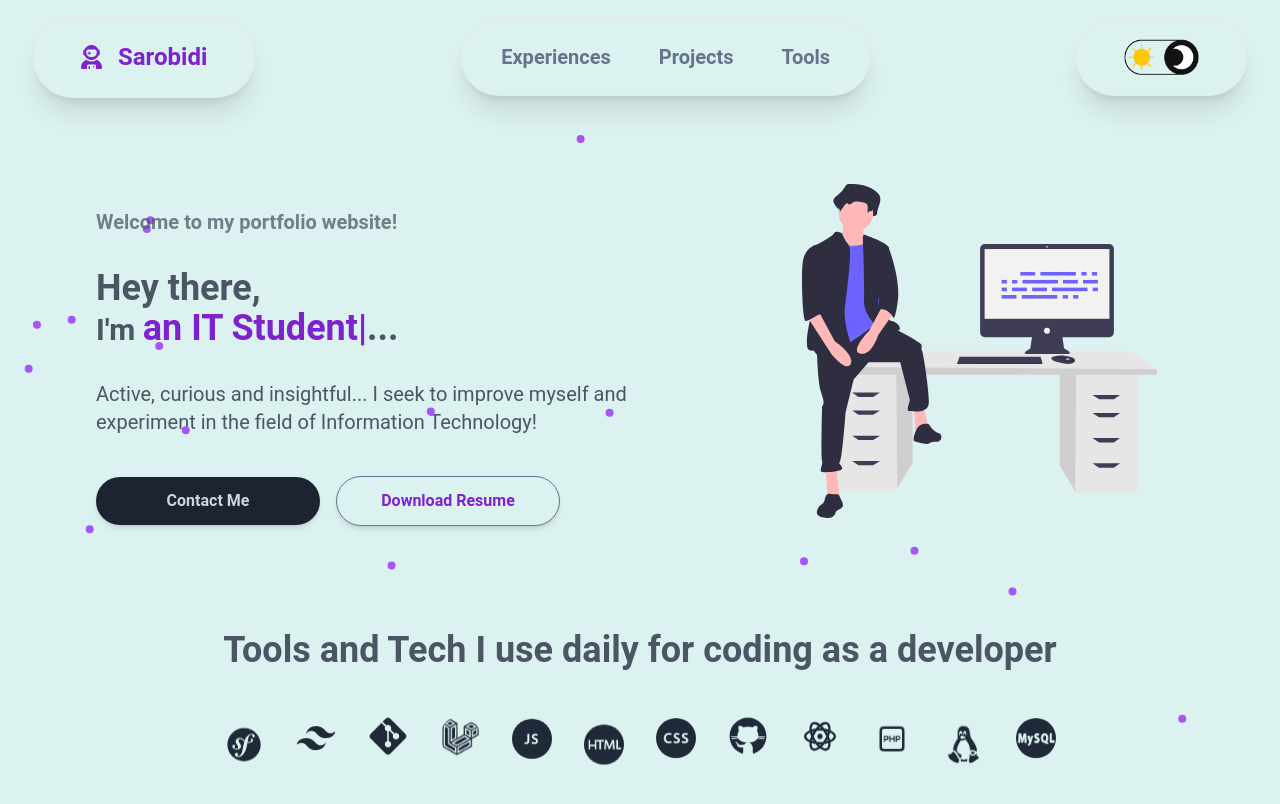
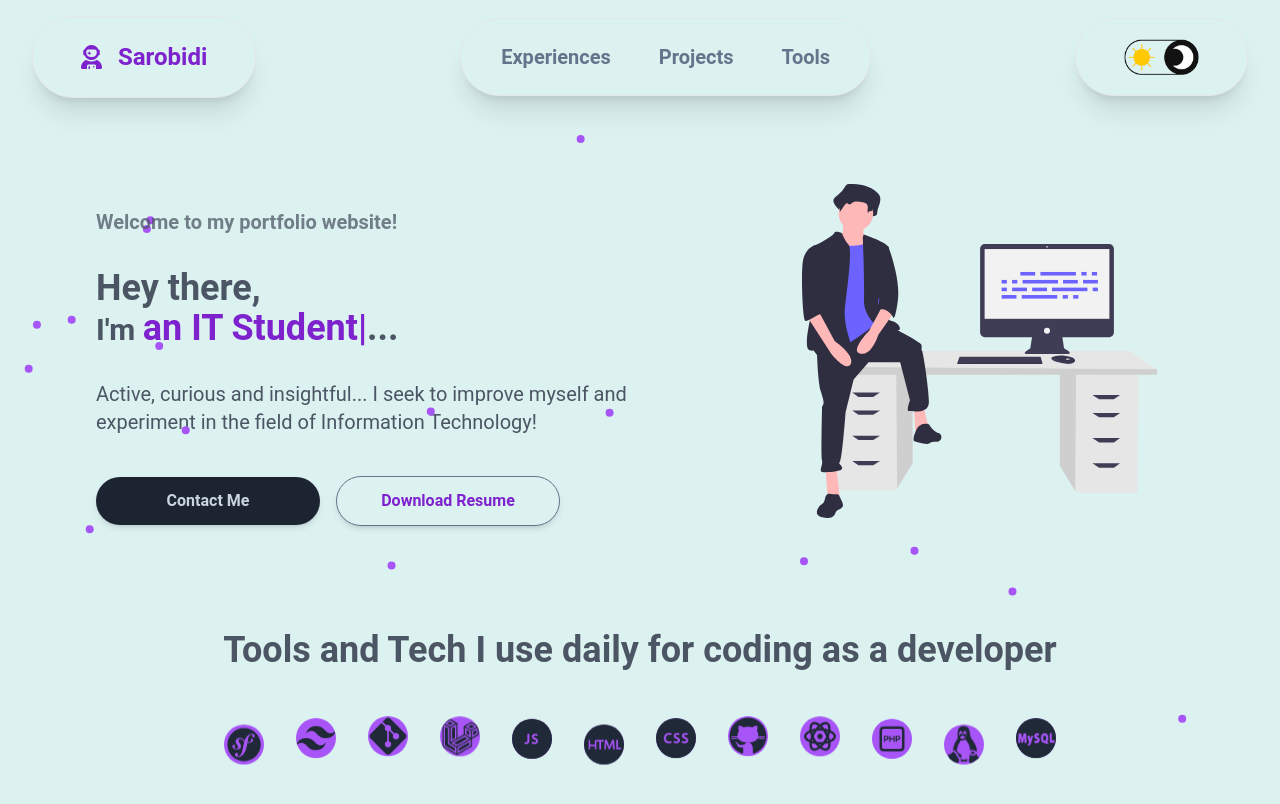
Before and after one commit to tsizehena223/portfolio2024, a React (Create React App) app: page / in a window 1280 px wide. Shown: the top 804 px of the page. Built offline with nearby package versions, Linux system fonts and the light colour scheme.

Commit message:
update: tools color

```diff
--- a/src/pages/Tools.jsx
+++ b/src/pages/Tools.jsx
@@ -25,7 +25,7 @@ const Tools = ({ isDarkMode }) => {
         Mysql: "red"
     };
 
-    const defaultColor = "blue";
+    const defaultColor = "purple";
 
     const [colors, setColors] = useState(() => {
         return images.map((image) => {
```
